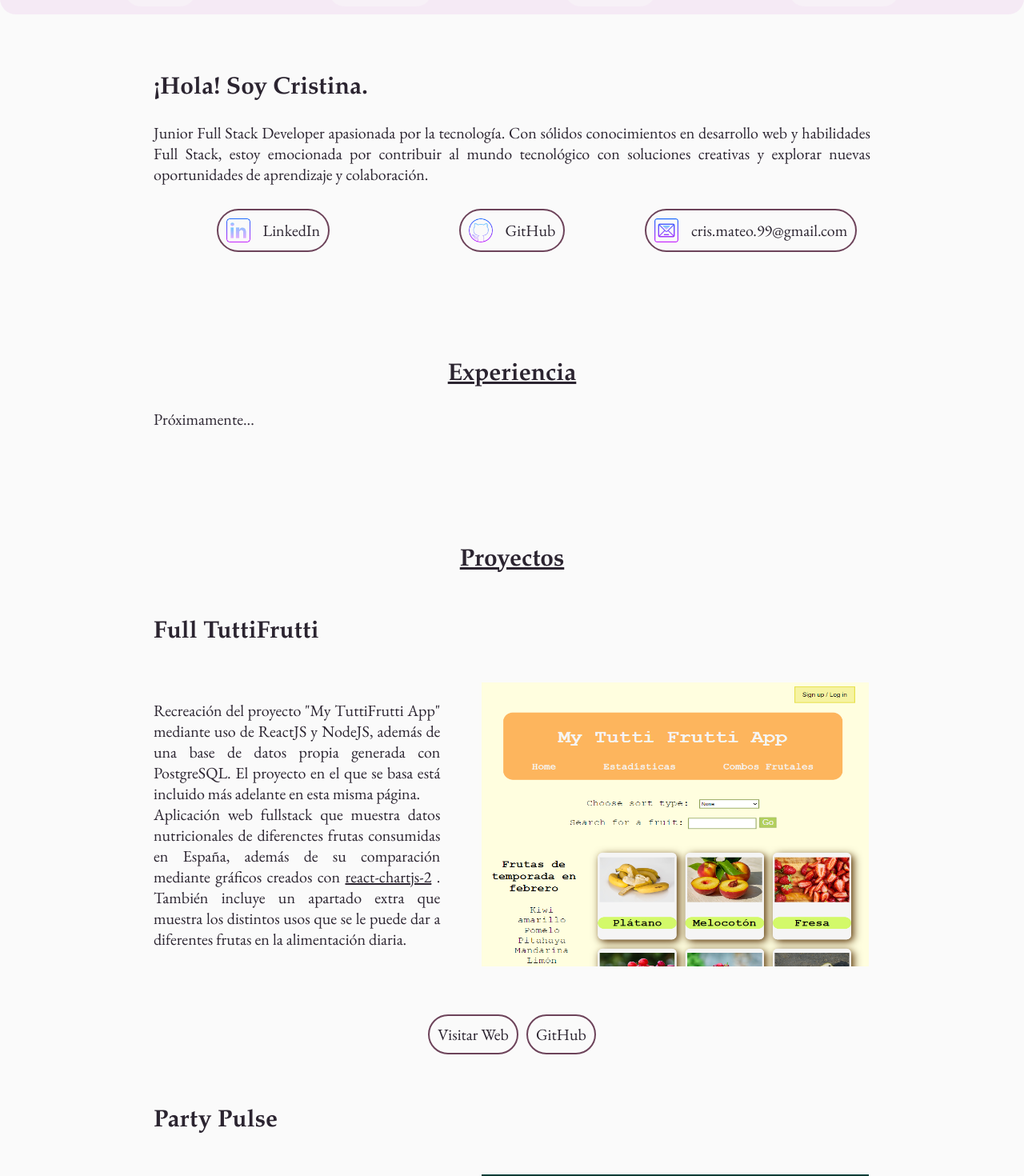
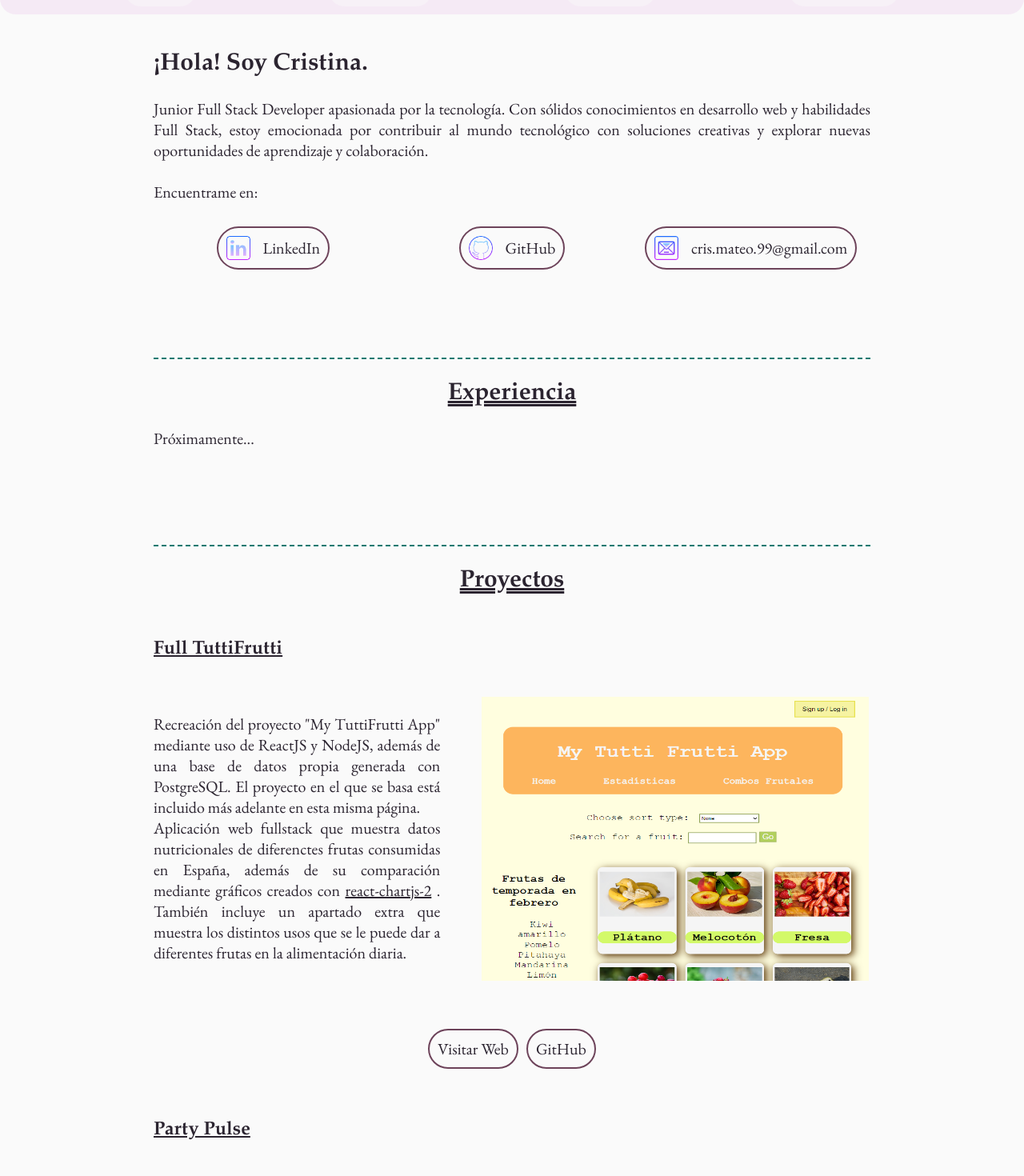
Before and after one commit to CristinaMateo/Portfolio, a React (Vite) app: page / in a window 1280 px wide. Shown: the part 60-1530 px from the top of the page at 80% size. Built offline with nearby package versions, Linux system fonts and the light colour scheme.

Commit message:
footer ans styles

```diff
--- a/src/components/Footer/Footer.jsx
+++ b/src/components/Footer/Footer.jsx
@@ -1,7 +1,24 @@
 import React from "react";
 
 const Footer = () => {
-  return <div>Footer</div>;
+  return (
+    <footer>
+       <article className="links-container">
+        <a className="link smallGrid" href="https://linkedin.com/in/mateo-cristina">
+          <img src="/assets/linkedin.png" alt="LinkedIn" />
+          LinkedIn
+        </a>
+        <a className="link smallGrid" href="https://github.com/CristinaMateo">
+        <img src="/assets/github.png" alt="GitHub" />
+          GitHub
+        </a>
+        <a className="link smallGrid" href="mailto:cris.mateo.99@gmail.com">
+        <img src="/assets/mail.png" alt="Mail" />
+          cris.mateo.99@gmail.com
+        </a>
+      </article>
+    </footer>
+  );
 };
 
 export default Footer;
--- a/src/components/Main/About/About.jsx
+++ b/src/components/Main/About/About.jsx
@@ -2,7 +2,7 @@ import React from "react";
 
 const About = () => {
   return (
-    <section>
+    <section className="about">
       <h1>Acerca de mí </h1>
       <p>Hola, soy Cristina, una Junior Full Stack Developer. Mi fascinación por la tecnología me llevó a un bootcamp de desarrollo web, donde me sumergí en la creación de soluciones digitales innovadoras.
       </p>
--- a/src/components/Main/Home/Home.jsx
+++ b/src/components/Main/Home/Home.jsx
@@ -5,9 +5,12 @@ const Home = () => {
     <section>
 
       <h2>¡Hola! Soy Cristina. </h2>
-      <p>Junior Full Stack Developer apasionada por la tecnología. Con sólidos conocimientos en desarrollo web y habilidades Full Stack, estoy emocionada por contribuir al mundo tecnológico con soluciones creativas y explorar nuevas oportunidades de aprendizaje y colaboración.</p>
+      <p>Junior Full Stack Developer apasionada por la tecnología. Con sólidos conocimientos en desarrollo web y habilidades Full Stack, estoy emocionada por contribuir al mundo tecnológico con soluciones creativas y explorar nuevas oportunidades de aprendizaje y colaboración.
+        <br /><br />
+        Encuentrame en:
+      </p>
 
-      <div className="links-container">
+      <article className="links-container">
         <a className="link smallGrid" href="https://linkedin.com/in/mateo-cristina">
           <img src="/assets/linkedin.png" alt="LinkedIn" />
           LinkedIn
@@ -20,7 +23,7 @@ const Home = () => {
         <img src="/assets/mail.png" alt="Mail" />
           cris.mateo.99@gmail.com
         </a>
-      </div>
+      </article>
     </section>
   );
 };
--- a/src/components/Main/Proyectos/Proyectos.jsx
+++ b/src/components/Main/Proyectos/Proyectos.jsx
@@ -6,7 +6,7 @@ const Proyectos = () => {
       <h1>Proyectos</h1>
 
       <article className="project">
-        <h2>Full TuttiFrutti</h2>
+        <h3>Full TuttiFrutti</h3>
         <article className="grid">
           <p>Recreación del proyecto "My TuttiFrutti App" mediante uso de ReactJS y NodeJS, además de una base de datos propia generada con PostgreSQL. El proyecto en el que se basa está incluido más adelante en esta misma página.
             <br />
@@ -20,7 +20,7 @@ const Proyectos = () => {
       </article>
 
       <article className="project">
-        <h2> Party Pulse</h2>
+        <h3> Party Pulse</h3>
         <article className="grid">
           <p>Página web de gestión de eventos. Permite visitar los detalles de cada evento. Una vez creado un usuario y loggeado también se pueden crear/ modificar / eliminar los eventos propios. En fase dos se incluirá una opción de confirmar la asistencia a los eventos y ver quién asistirá.
             <br />
@@ -34,7 +34,7 @@ const Proyectos = () => {
       </article>
 
       <article className="project">
-        <h2>PokeApp</h2>
+        <h3>PokeApp</h3>
         <article className="grid">
           <p>Aplicación web creada con React que funciona como Pokédex que interactúa con la PokeApi mostrando así los detalles de cada pokémon. Permite realizar búsquedas mediante el id del pokémon o su nombre, además de crear nuevos pokémon con react-hook-form guardados en el contexto. <br />
             Es un proyecto que forma parte de la evolución del aprendizaje durante el Bootcamp de Dessarrollo Web FullStack en The Bridge y se practica el uso de useDebounce(), useEffect(), useState(), useContext() y useParams().</p>
@@ -47,7 +47,7 @@ const Proyectos = () => {
       </article>
 
       <article className="project">
-        <h2>WeatherInfo</h2>
+        <h3>WeatherInfo</h3>
         <article className="grid">
           <p>Aplicación web creada con React que interactúa con <a href="https://openweathermap.org/">OpenWeather</a> para mostrar la predicción del tiempo cada tres horas de los siguientes cinco días según la ciudad que busque el usuario. <br />
             Es un proyecto que forma parte de la evolución del aprendizaje durante el Bootcamp de Dessarrollo Web FullStack en The Bridge y se practica el uso de useDebounce(), useEffect(), useState(), useContext() y useParams().</p>
@@ -60,7 +60,7 @@ const Proyectos = () => {
       </article>
 
       <article className="project">
-        <h2>My TuttiFrutti App</h2>
+        <h3>My TuttiFrutti App</h3>
         <article className="grid">
           <p>Aplicación web creada con Vanilla que interactúa con la api de <a href="https://www.fruityvice.com/">Fruityvice</a> para mostrar datos nutricionales de diferenctes frutas, si son parte de la temporada actual según el momento de consulta y su comparación nutricional mediante gráficos creados con <a href="https://www.chartjs.org/docs/latest/">chartjs</a>.</p>
           <img src="/assets/myTF.png" alt="Screenshot My TuttiFrutti" />
@@ -72,7 +72,7 @@ const Proyectos = () => {
       </article>
 
       <article className="project">
-        <h2> Second Quiz</h2>
+        <h3> Second Quiz</h3>
         <article className="grid">
           <p>Segunda práctica de quiz. Creado con Vanilla hace peticiones a <a  href="https://opentdb.com/">Open DB</a> Para crear un quiz con una temática televisiva y preguntas aleatorias que proporciona la API. Estilada como un teletexto para que concuerde con la temática del quiz. Ha sido gestionada con Firebase para los datos del usuario y su progreso en cada realización que haga del quiz.</p>
           <img src="/assets/Telequiz.png" alt="Screenshot Second Quiz" />
@@ -84,7 +84,7 @@ const Proyectos = () => {
       </article>
 
       <article className="project">
-        <h2> First quiz</h2>
+        <h3> First quiz</h3>
         <article className="grid">
           <p>Primer proyecto con Vanilla, es el proyecto precursor de Second Quiz. Este fue el primer proyecto desarrollado con JS para manejar las respuestas del quiz y mostrar la puntuación final una vez que el usuario envía sus respuestas. </p>
           <img src="/assets/FQuiz.png" alt="Screenshot First Quiz" />
--- a/src/styles/components/_About.scss
+++ /dev/null
@@ -1 +0,0 @@
-@import '../utils/variables.scss';
--- /dev/null
+++ b/src/styles/components/_Footer.scss
@@ -0,0 +1,13 @@
+@import '../utils/variables.scss';
+
+footer{
+    padding-top: 30px;
+    margin: auto;
+    justify-content: center;
+    display: flex;
+    border-top: dashed $accent 2px;
+}
+
+.about{
+    padding-bottom: 30px;
+}
--- a/src/styles/components/_Home.scss
+++ b/src/styles/components/_Home.scss
@@ -17,7 +17,7 @@ a{
 }
 
 h1{
-    text-decoration: underline;
+    text-decoration: underline double;
     display: flex;
     justify-content: center;
 
--- a/src/styles/components/_Proyectos.scss
+++ b/src/styles/components/_Proyectos.scss
@@ -2,11 +2,11 @@
 
 #experiencia,#proyectos, #about{
     padding: 50px;
+    border-bottom: dashed $accent 2px;
 }
 
-h2{
-    align-self: self-start;
-    display: flex;
+h3{
+    text-decoration:underline;
     padding-top: 30px;
 }
 
--- a/src/styles/styles.scss
+++ b/src/styles/styles.scss
@@ -2,4 +2,4 @@
 @import './components/Home';
 @import './components/Header';
 @import './components/Proyectos';
-@import './components/About';
+@import './components/Footer';
--- a/src/styles/views/_App.scss
+++ b/src/styles/views/_App.scss
@@ -12,7 +12,7 @@
 }
 @font-face {
     font-family: "garamond";
-    src: url("/public/assets/font.ttf");
+    src: url("/assets/font.ttf");
 }
 body {
     background-color: $background;
```
